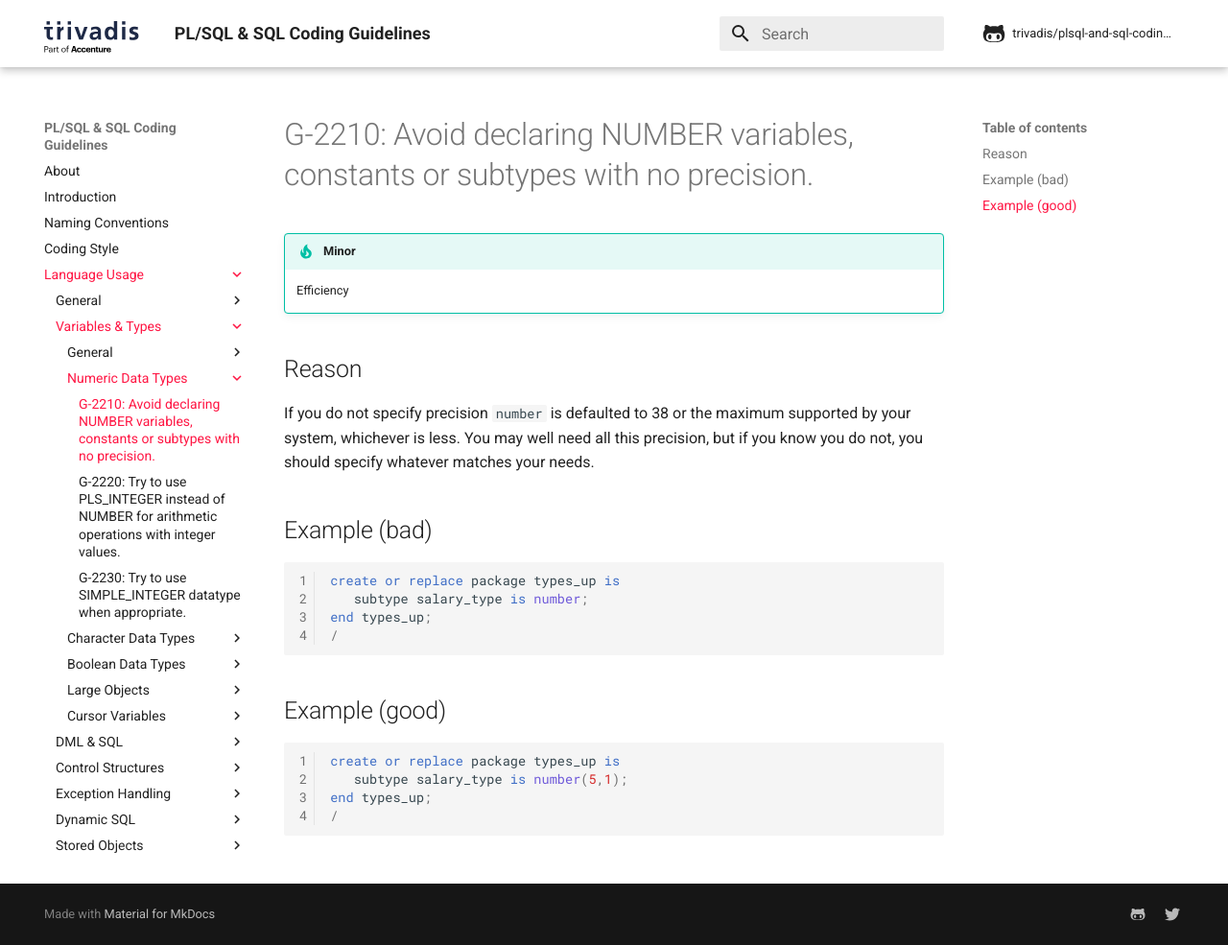
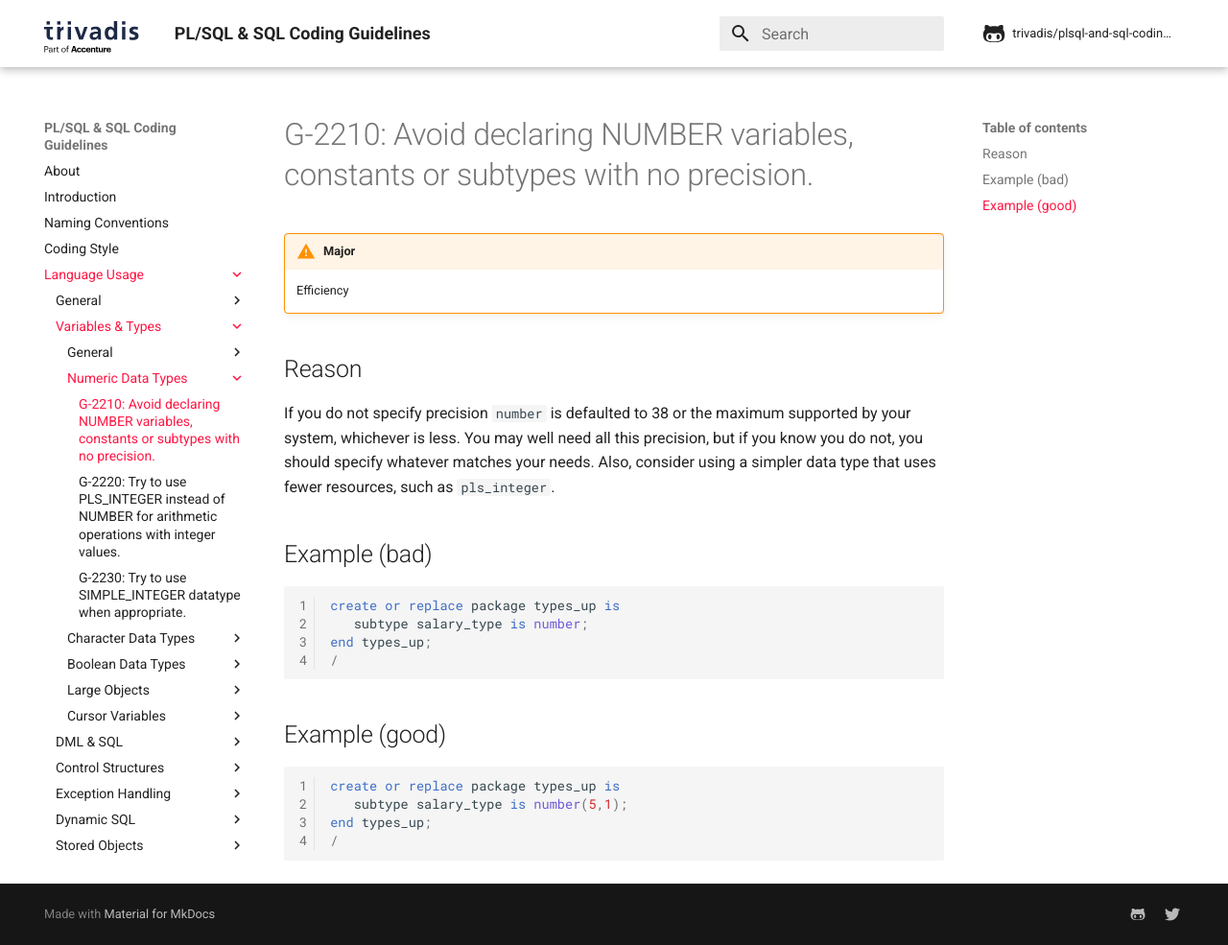
Before and after one commit to Trivadis/plsql-and-sql-coding-guidelines, an MkDocs documentation site: the page built from docs/4-language-usage/2-variables-and-types/2-numeric-data-types/g-2210.md, in a window 1280 px wide and 985 px high. Shown: the whole window at 96% size. Built offline with MkDocs 1.6.1 and Material for MkDocs 9.7.7, drawn with Linux system fonts in a browser that asks for light colours; comment, search, counter and statistics services are not loaded; the version menu is left out.

Commit message:
change severity from "Minor" to "Major" for G-2210 and extend description to make clear that this can reduce the required resources

```diff
--- a/docs/4-language-usage/2-variables-and-types/2-numeric-data-types/g-2210.md
+++ b/docs/4-language-usage/2-variables-and-types/2-numeric-data-types/g-2210.md
@@ -1,11 +1,11 @@
 # G-2210: Avoid declaring NUMBER variables, constants or subtypes with no precision.
 
-!!! tip "Minor"
+!!! warning "Major"
     Efficiency
 
 ## Reason
 
-If you do not specify precision `number` is defaulted to 38 or the maximum supported by your system, whichever is less. You may well need all this precision, but if you know you do not, you should specify whatever matches your needs.
+If you do not specify precision `number` is defaulted to 38 or the maximum supported by your system, whichever is less. You may well need all this precision, but if you know you do not, you should specify whatever matches your needs. Also, consider using a simpler data type that uses fewer resources, such as `pls_integer`.
 
 ## Example (bad)
 
```
